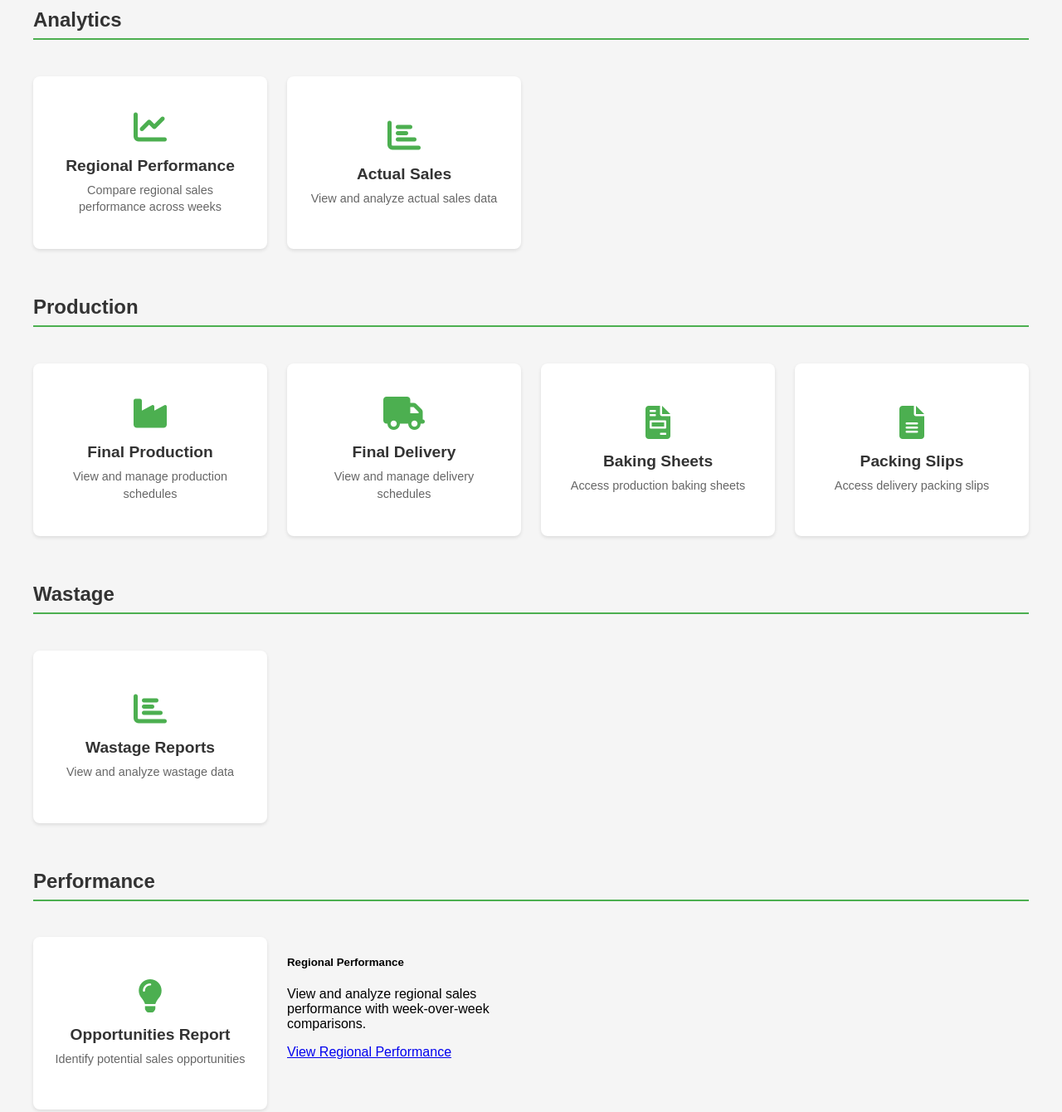
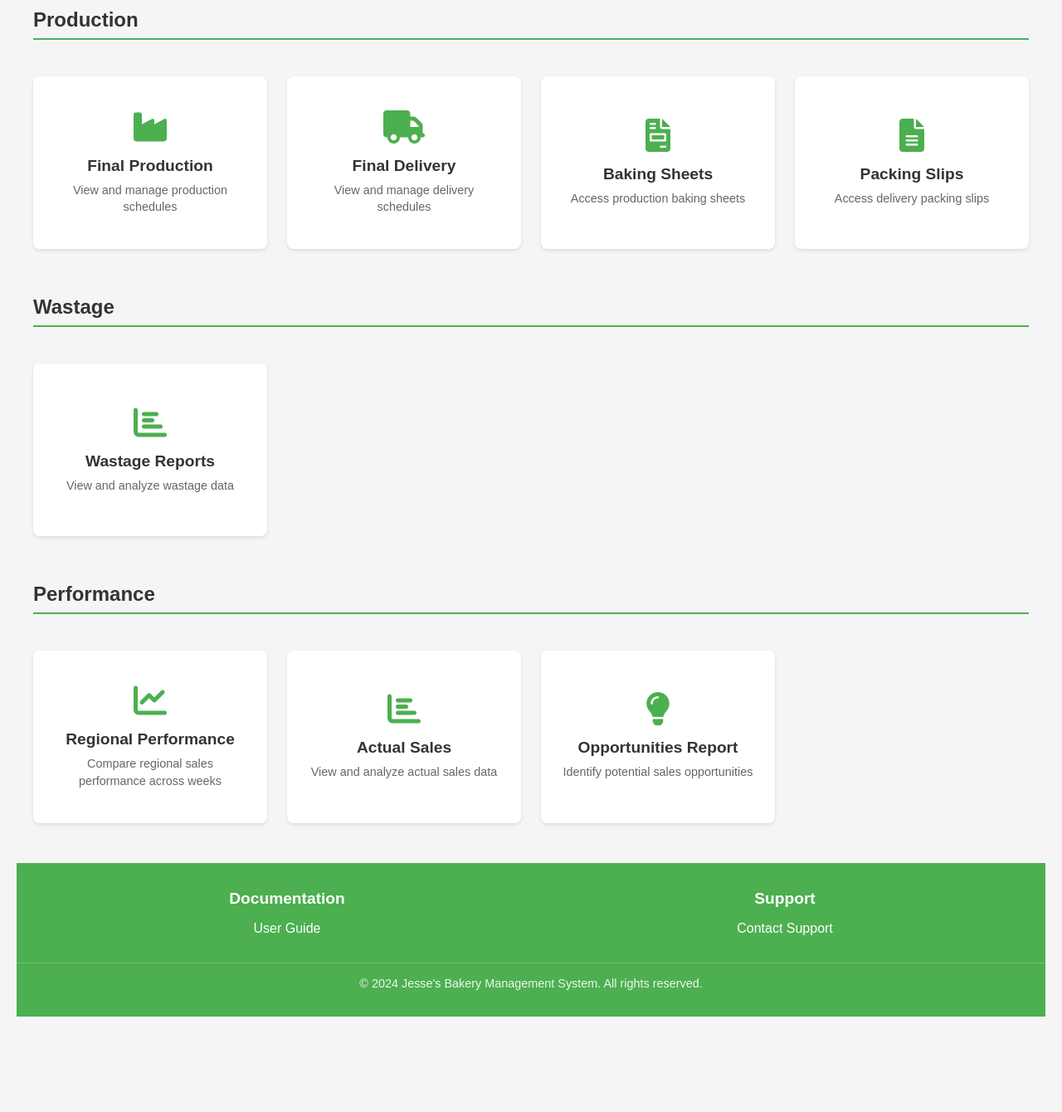
Before and after one commit to systemadminjessesbakery/maintenanceapp, a website: page index.html in a window 1280 px wide. Shown: the part 880-2220 px from the top of the page at 83% size. After the commit the page ends 2125 px from the top, so only its background shows below. Drawn offline with Linux system fonts and the light colour scheme.

Commit message:
Fixed Regional Performance link placement in Performance section

```diff
--- a/index.html
+++ b/index.html
@@ -206,19 +206,6 @@
                 <p>Manage regional buffer percentages</p>
             </a>
 
-            <!-- Analytics Section -->
-            <h2 class="section-header">Analytics</h2>
-            <a href="regional-performance.html" class="menu-item">
-                <i class="fas fa-chart-line"></i>
-                <h2>Regional Performance</h2>
-                <p>Compare regional sales performance across weeks</p>
-            </a>
-            <a href="actual-sales.html" class="menu-item">
-                <i class="fas fa-chart-bar"></i>
-                <h2>Actual Sales</h2>
-                <p>View and analyze actual sales data</p>
-            </a>
-
             <!-- Production Section -->
             <h2 class="section-header">Production</h2>
             <a href="final-production.html" class="menu-item">
@@ -252,20 +239,21 @@
 
             <!-- Performance Section -->
             <h2 class="section-header">Performance</h2>
+            <a href="regional-performance.html" class="menu-item">
+                <i class="fas fa-chart-line"></i>
+                <h2>Regional Performance</h2>
+                <p>Compare regional sales performance across weeks</p>
+            </a>
+            <a href="actual-sales.html" class="menu-item">
+                <i class="fas fa-chart-bar"></i>
+                <h2>Actual Sales</h2>
+                <p>View and analyze actual sales data</p>
+            </a>
             <a href="opportunities.html" class="menu-item">
                 <i class="fas fa-lightbulb"></i>
                 <h2>Opportunities Report</h2>
                 <p>Identify potential sales opportunities</p>
             </a>
-            <div class="col-md-4 mb-4">
-                <div class="card h-100">
-                    <div class="card-body">
-                        <h5 class="card-title">Regional Performance</h5>
-                        <p class="card-text">View and analyze regional sales performance with week-over-week comparisons.</p>
-                        <a href="regional-performance.html" class="btn btn-primary">View Regional Performance</a>
-                    </div>
-                </div>
-            </div>
         </div>
     </div>
 
```
